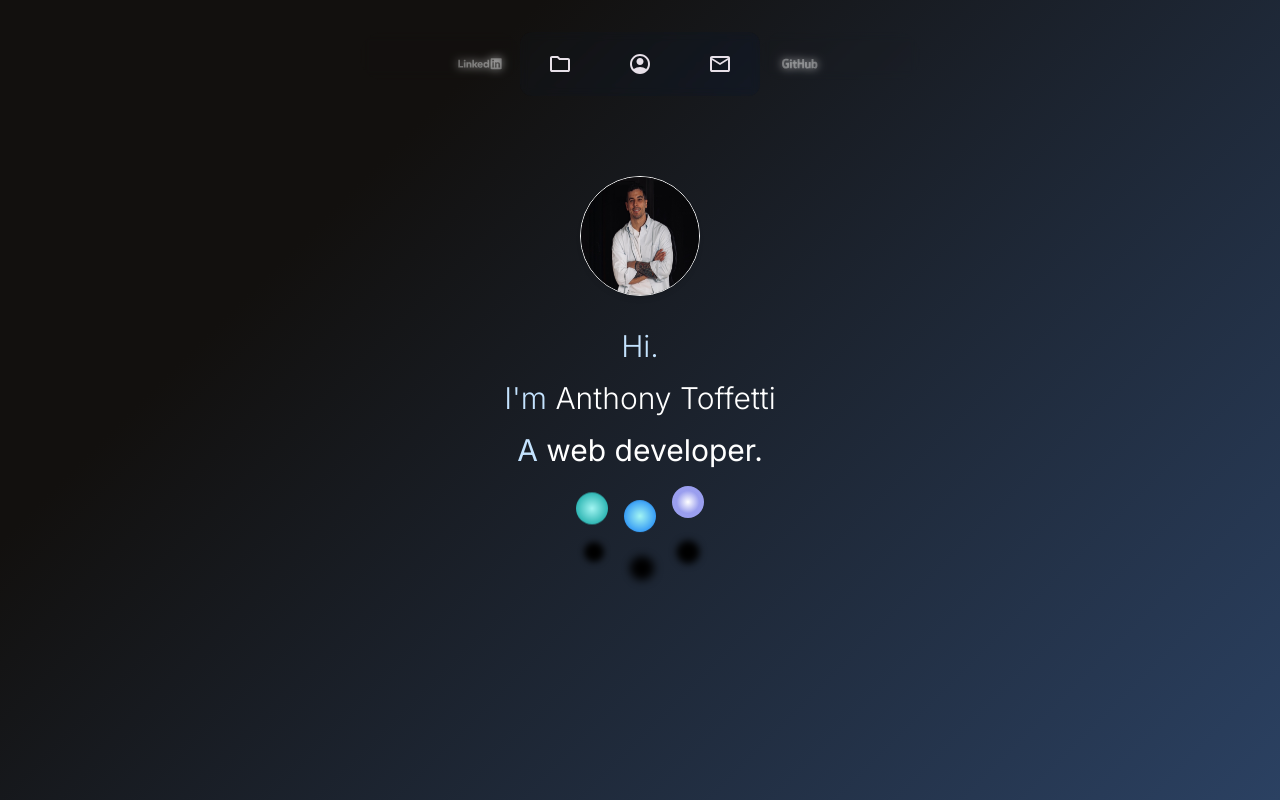
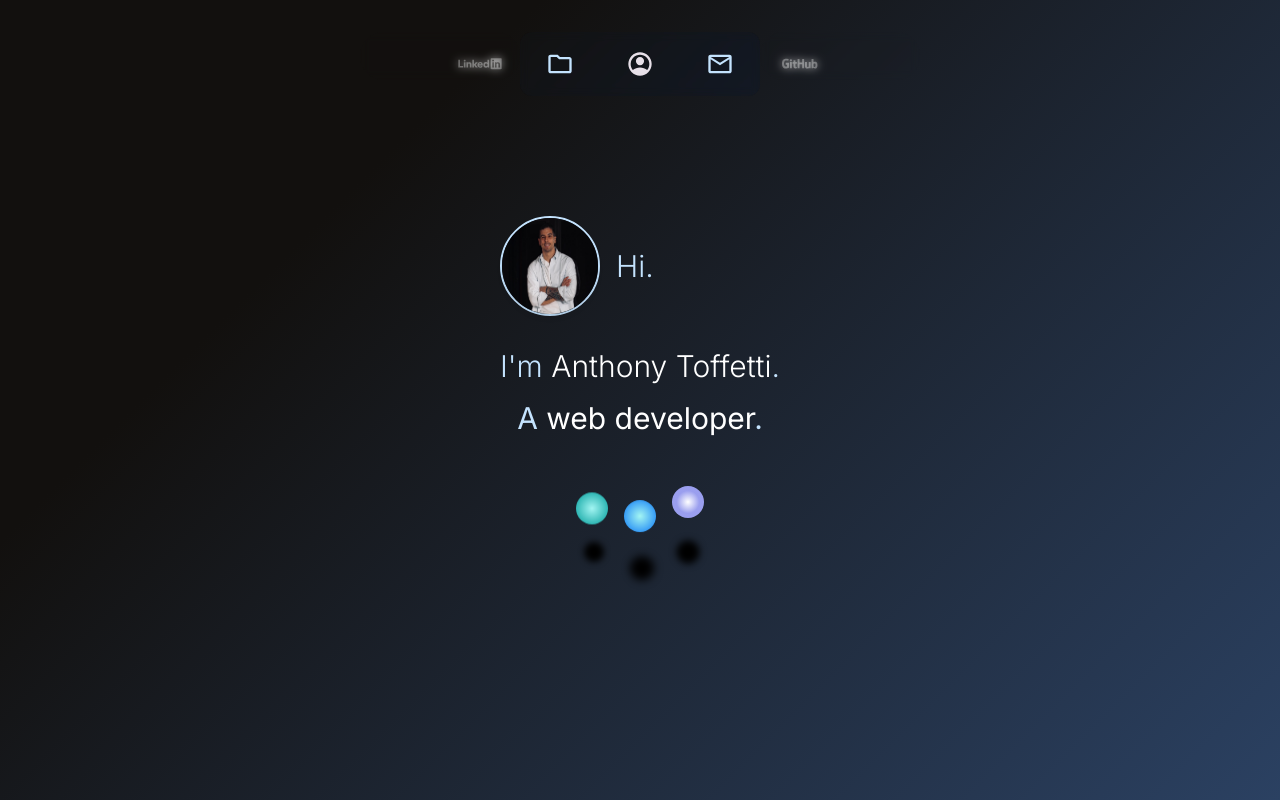
Before and after one commit to anthonyss09/Portfolio, a Next.js app in the folder client/: page / in a window 1280 px wide. Built offline with nearby package versions, Linux system fonts and the light colour scheme.

Commit message:
update: styles

```diff
--- a/client/src/app/components/HeaderMain.tsx
+++ b/client/src/app/components/HeaderMain.tsx
@@ -4,7 +4,9 @@ import BouncingBalls from "./BouncingBalls";
 export default function HeaderMain() {
   return (
     <header className="flex flex-col gap-4 items-center">
-      <div className="h-[120px] w-[120px] relative my-4 border-[1px] border-[#ffffff] rounded-[100px]">
+      <div className="w-[280px] flex justify-start items-center gap-4">
+        {" "}
+        <div className="h-[100px] w-[100px] relative my-4 border-[2px] border-blueLight rounded-[100px]">
           {" "}
           <Image
             src="/assets/images/anthony.jpg"
@@ -16,12 +18,16 @@ export default function HeaderMain() {
         <p className="text-blueLight text-3xl font-light fadeInDown-animation-first opacity-0">
           Hi.
         </p>
+      </div>
+
       <p className="text-white text-3xl font-light fadeInDown-animation-second opacity-0">
         <span className="text-blueLight">I&apos;m</span>
         <span className=""> Anthony Toffetti</span>
+        <span className="text-blueLight">.</span>
       </p>
-      <p className="text-blueLight text-3xl fadeInDown-animation-third opacity-0">
-        <span>A</span> <span className="text-white">web developer.</span>
+      <p className="text-blueLight mb-8 text-3xl fadeInDown-animation-third opacity-0">
+        <span>A</span> <span className="text-white">web developer</span>
+        <span className="text-blueLight">.</span>
       </p>
       <BouncingBalls />
     </header>
--- a/client/src/app/page.tsx
+++ b/client/src/app/page.tsx
@@ -3,7 +3,7 @@ import HeaderMain from "./components/HeaderMain";
 
 export default function Home() {
   return (
-    <div className="pt-[160px]">
+    <div className="pt-[180px] sm:pt-[200px]">
       <div className="background-wrap"></div>
       <Navbar />
 
--- a/client/src/app/utils/constants.ts
+++ b/client/src/app/utils/constants.ts
@@ -1,7 +1,7 @@
 export const svgInfo = [
   { height: 44, width: 44, file: "linkedin.svg" },
-  { height: 24, width: 24, file: "projectFolder.svg" },
-  { height: 24, width: 24, file: "avatar.svg" },
-  { height: 24, width: 24, file: "mail.svg" },
+  { height: 28, width: 28, file: "projectFolder.svg" },
+  { height: 28, width: 28, file: "avatar.svg" },
+  { height: 28, width: 28, file: "mail.svg" },
   { height: 36, width: 36, file: "github.svg" },
 ];
```
Also changed, not shown: client/public/assets/svgs/mail.svg, client/public/assets/svgs/projectFolder.svg. Lines whose indentation alone changed are shown as unchanged.
